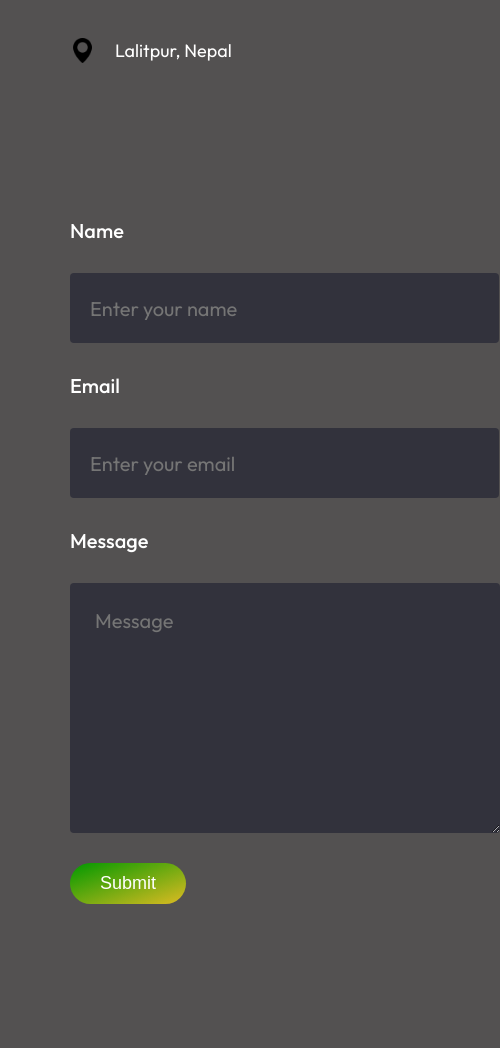
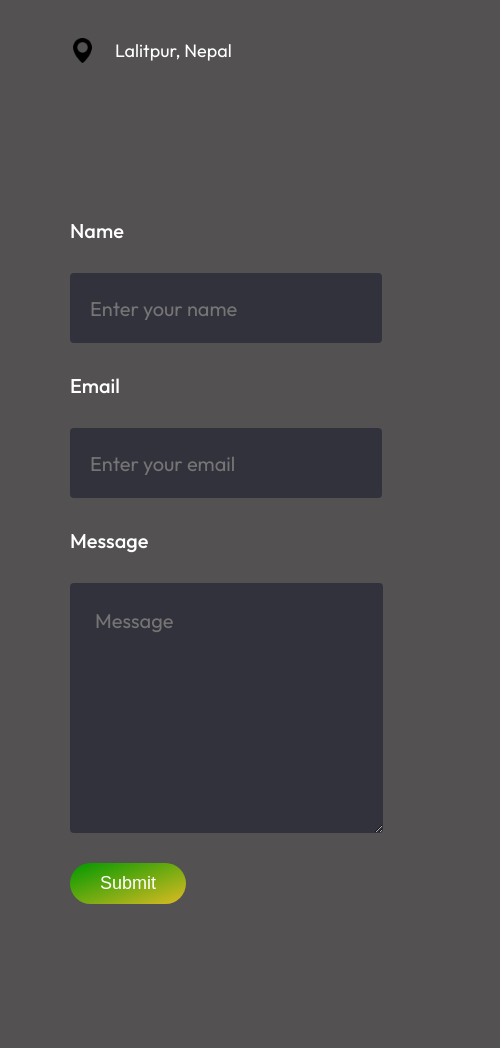
Before and after one commit to yugesh999/Portfolio, a React (Vite) app: page / in a window 390 px wide. Shown: the part 1847-2895 px from the top of the page, 500 px wide, since content can reach past the window. Built offline with nearby package versions, Linux system fonts and the light colour scheme.

Commit message:
Version 3

```diff
--- a/src/Components/ContactMe/ContactMe.css
+++ b/src/Components/ContactMe/ContactMe.css
@@ -124,11 +124,11 @@
         font-size: 20px;
     }
     .contact-right input{
-        width: 140%;
+        width: 100%;
         font-size: 20px;
     }
     .contact-right textarea{
-        width: 130%;
+        width: 90%;
         font-size: 20px;
     }
     .contact-submit{
--- a/src/Components/Footer/Footer.css
+++ b/src/Components/Footer/Footer.css
@@ -75,6 +75,7 @@
         flex-direction: column;
         gap: 15px;
     }
+
     .footer-email-input input{
         width: 70%;
         font-size: 15px;
```
